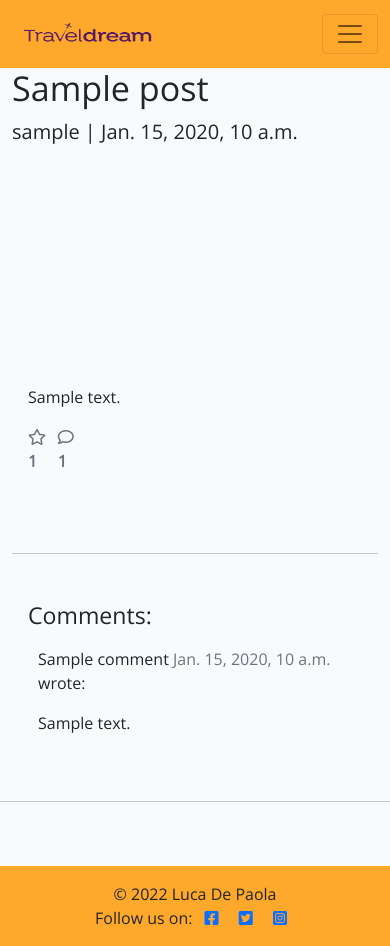
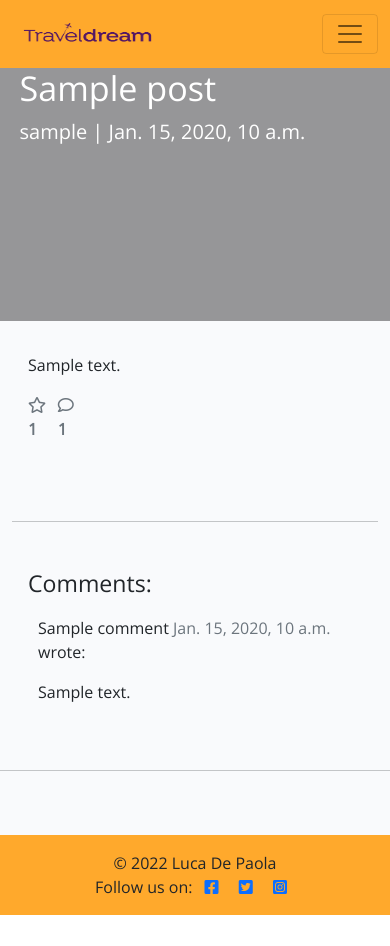
Before and after one commit to LucaDP07/TravelBlog, a Django app: a page that uses templates/post_detail.html in a window 390 px wide. After the commit the page ends 915 px from the top, so only its background shows below. Run offline with Django 3.2, Linux system fonts and the light colour scheme; tables that the repository leaves empty hold one stand-in row (values such as "Sample post"); some libraries are stand-ins or nearby versions.

Commit message:
create responsive background image for post_detail template

```diff
--- a/static/css/style.css
+++ b/static/css/style.css
@@ -83,37 +83,22 @@ h1 {
 /* Article detail page styling */
 
 .masthead {
-    overflow: hidden;
-    position: relative;
-    display: inline-block;
-    height: 33vh;
-    width: 100%;
+    background: no-repeat center center;
     background-size: cover;
+    color: white;
 }
 
-.masthead-text {
-    background-color: #E18C4E;
-    color: white;
-    position: relative;
+.jumbotron {
+    min-height: 60vh;
+    background-color: rgba(0,0,0,.4);
 }
 
-.masthead-image {
-    position: relative;
-    overflow: hidden;
+.display-4 {
+    margin-left: 5%;
 }
 
-.masthead-image:after {
-    content: "";
-    position: absolute;
-    top: 0;
-    right: 90%;
-    height: 100%;
-    width: 150%;
-    background: #445261;
-    -webkit-transform: skew(15deg);
-    -moz-transform: skew(15deg);
-    transform: skew(15deg);
-    z-index: 100;
+.lead {
+    margin-left: 5%;
 }
 
 /* Article excerpt styling */
@@ -185,4 +170,8 @@ h1 {
     h1 {
         font-size: calc(1.525rem + 3.3vw);
     }
+
+    .jumbotron {
+        min-height: 30vh;
+    }
 }
--- a/templates/post_detail.html
+++ b/templates/post_detail.html
@@ -4,13 +4,9 @@
 {% load crispy_forms_tags %}
 
 <div class="masthead" style="background-image: url('{{ post.featured_image.url }}')">
-    <div class="container">
-        <div class="row g-0">
-            <div class="jumbotron jumbotron-fluid">
-                <h1 class="display-4">{{ post.title }}</h1>
-                <p class="lead">{{ post.author}} | {{ post.created_on }}</p>
-            </div>
-        </div>
+    <div class="jumbotron jumbotron-fluid">
+        <h1 class="display-4">{{ post.title }}</h1>
+        <p class="lead">{{ post.author}} | {{ post.created_on }}</p>
     </div>
 </div>
  <!-- post content -->
```
